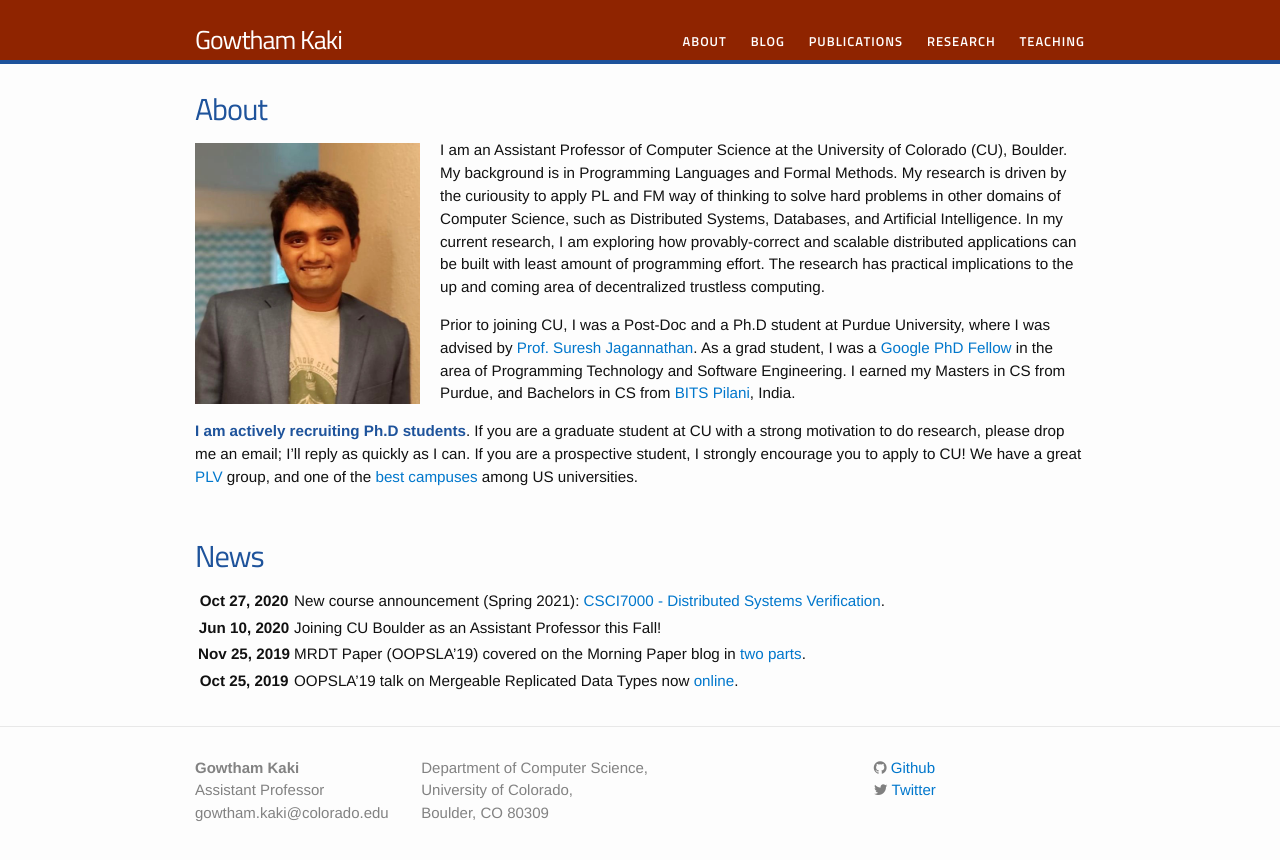
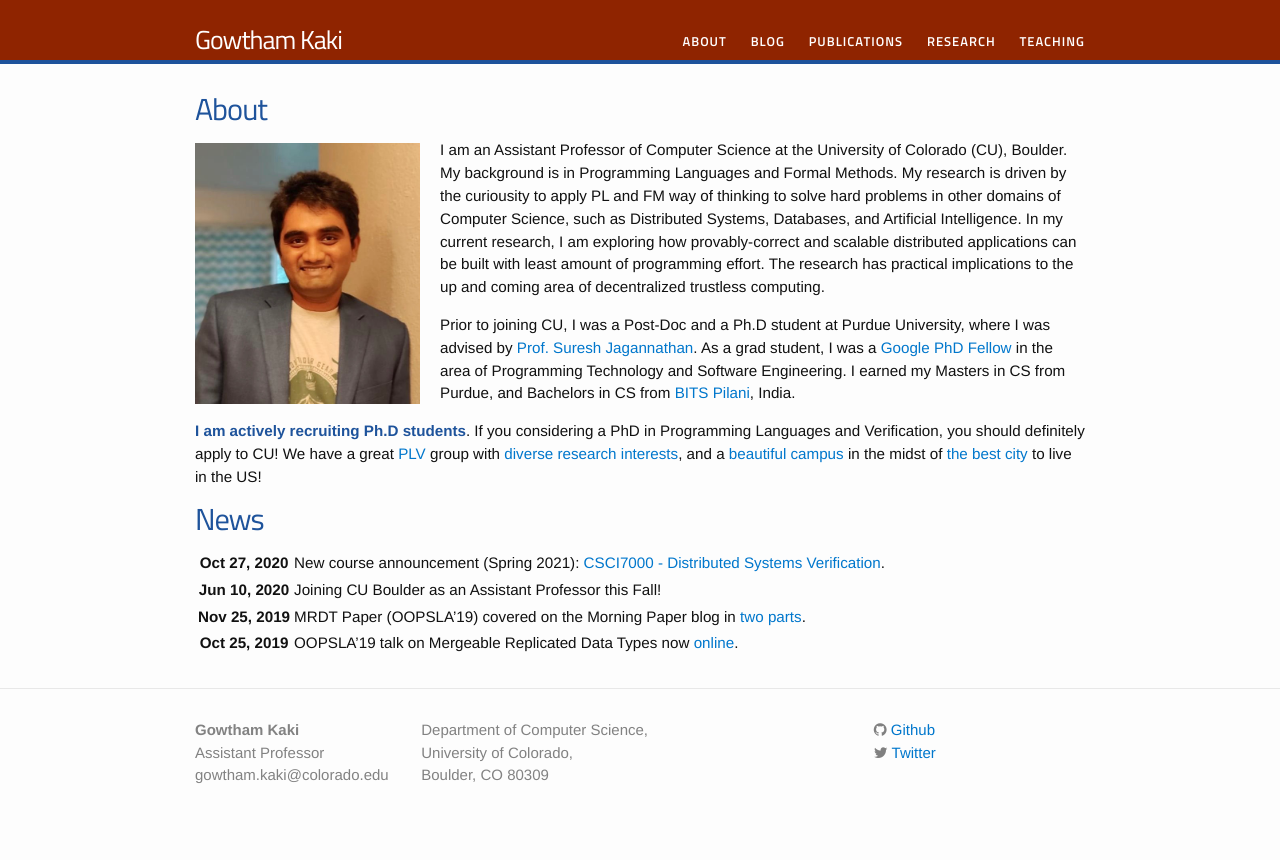
Before and after one commit to gowthamk/gowthamk.github.io, a Jekyll site: the page built from index.md, in a window 1280 px wide. Shown: the top 860 px of the page. Built offline with Jekyll 4.4.1, drawn with Linux system fonts in a browser that asks for light colours; nearby versions of some CDN libraries.

Commit message:
Wording.

```diff
--- a/_data/menu.yml
+++ b/_data/menu.yml
@@ -18,3 +18,5 @@
   subcategories:
     - subtitle: "CSCI7000 – Distributed Systems Verification"
       subhref: "https://gowthamk.github.io/csci7000_s21/"
+    - subtitle: "CSCI3155 – Principles of Programming Languages"
+      subhref: "https://canvas.colorado.edu/courses/69695"
--- a/index.md
+++ b/index.md
@@ -27,14 +27,16 @@ earned my Masters in CS from Purdue, and Bachelors in CS from [BITS
 Pilani](https://www.bits-pilani.ac.in), India.
 
 <span class="highlight">I am actively recruiting Ph.D students</span>.
-If you are a graduate student at CU with a strong motivation to do
-research, please drop me an email; I'll reply as quickly as I can. If
-you are a prospective student, I strongly encourage you to apply to
-CU!  We have a great [PLV](https://plv.colorado.edu) group, and one of
-the [best
-campuses](https://www.colorado.edu/virtualvisit/boulder-campus) among
-US universities.
+If you considering a PhD in Programming Languages and Verification,
+you should definitely apply to CU! We have a great
+[PLV](https://plv.colorado.edu) group with [diverse research
+interests](https://www.youtube.com/watch?v=qAUpUujljWY), and a
+[beautiful
+campus](https://www.colorado.edu/virtualvisit/boulder-campus) in the
+midst of [the best
+city](https://realestate.usnews.com/places/colorado/boulder?utm_source=usn_tw)
+to live in the US!
 
-<br />
+
 
 {% include news.html %}
```
Also changed, not shown: teaching.md (+1 -0 lines), 5 other files.
